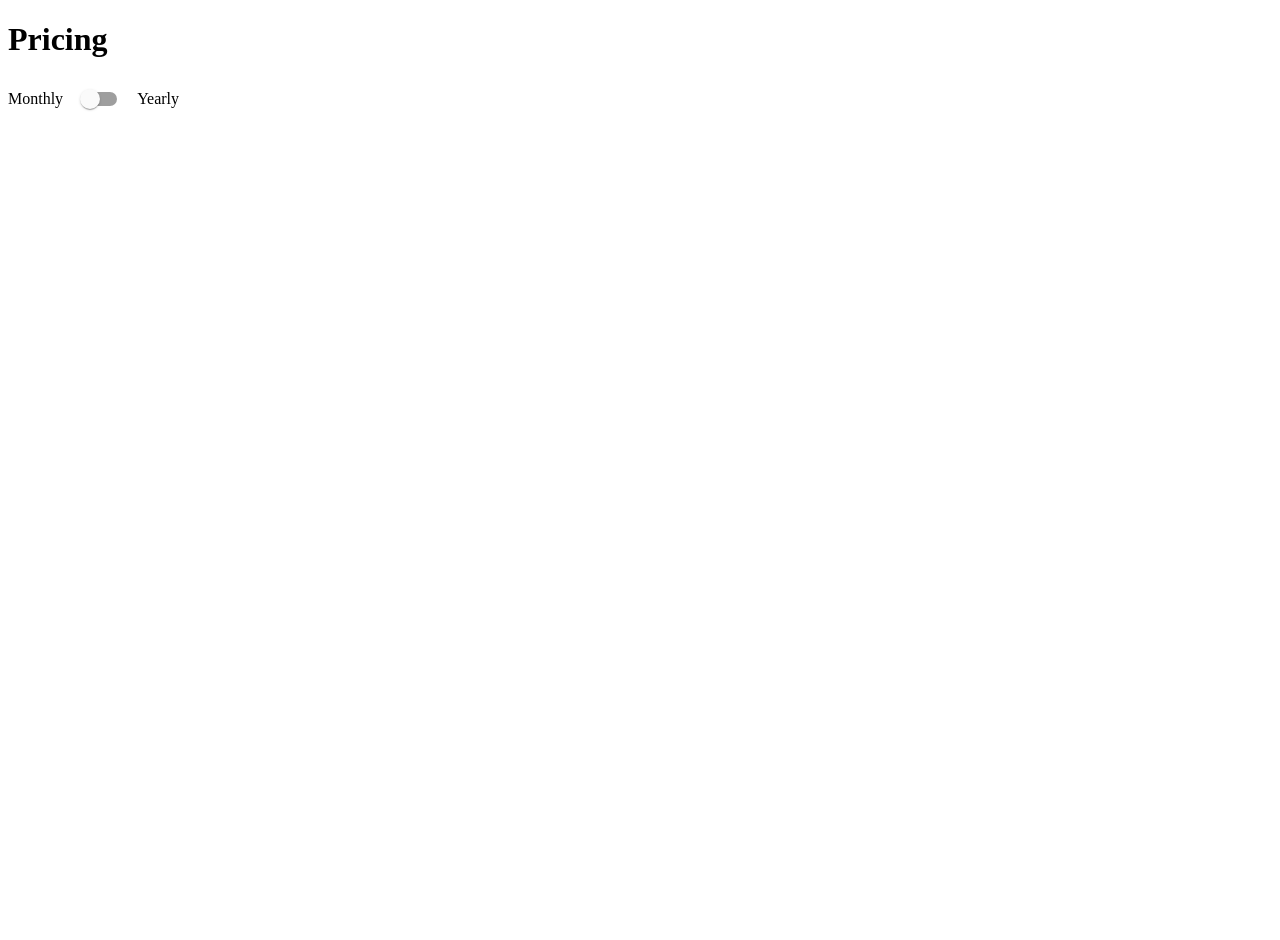
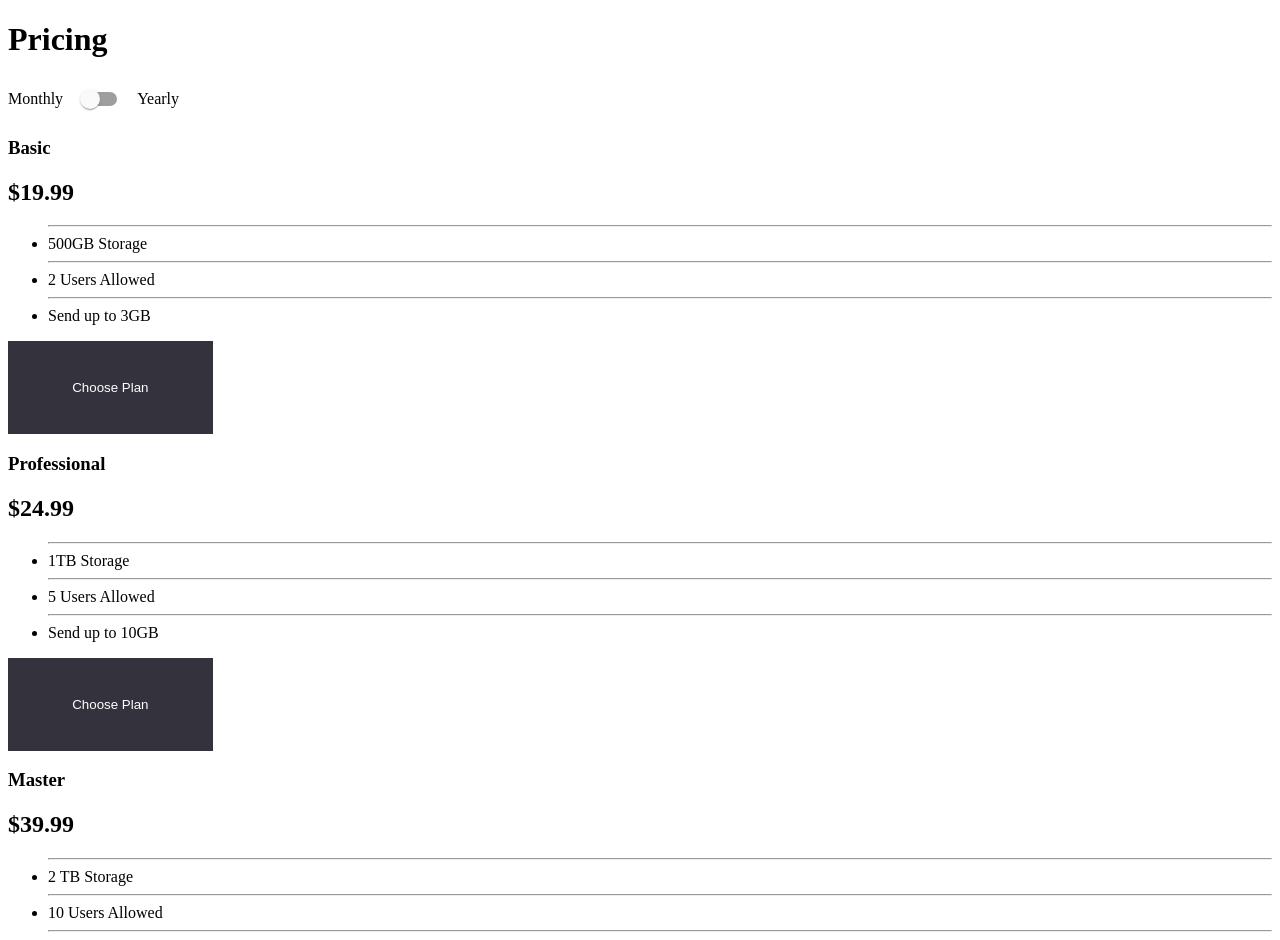
Before and after one commit to clf94-dev/pricing-component-react, a React (Create React App) app: page / in a window 1280 px wide. Shown: the top 940 px of the page. Before the commit the page ends 800 px from the top, so only its background shows below. Built offline with nearby package versions, Linux system fonts and the light colour scheme.

Commit message:
cards added

```diff
--- a/package.json
+++ b/package.json
@@ -10,6 +10,7 @@
     "node-sass": "^4.14.1",
     "react": "^16.13.1",
     "react-dom": "^16.13.1",
+    "react-router-dom": "^5.2.0",
     "react-scripts": "3.4.3"
   },
   "scripts": {
--- /dev/null
+++ b/src/components/Button.jsx
@@ -0,0 +1,32 @@
+import React from 'react'
+import './styles/button.css'
+
+
+const STYLES = ['btn--primary', 'btn--outline'];
+const SIZES = ['btn--medium', 'btn-large'];
+
+export const Button = ({
+    children,
+    type,
+    onClick,
+    buttonStyle,
+    buttonSize
+}) => {
+    const checkButtonStyle = STYLES.includes(buttonStyle)
+        ? buttonStyle
+        : STYLES[0];
+    const checkButtonSize = SIZES.includes(buttonSize
+        ? buttonSize
+        : SIZES[0]);
+
+    return (
+
+            <button
+                className={`btn ${checkButtonStyle} ${checkButtonSize}`}
+                onClick={onClick}
+                type={type}>
+                {children}
+            </button>
+
+    );
+}
--- a/src/components/Pricing.jsx
+++ b/src/components/Pricing.jsx
@@ -1,5 +1,6 @@
 import React, {useState} from 'react'
-import {Switch, FormControlLabel, Grid} from '@material-ui/core/';
+import {Switch, Grid} from '@material-ui/core/';
+import {Button} from './Button';
 
 function Pricing() {
     const [checked,
@@ -20,12 +21,58 @@ function Pricing() {
                     <Grid component="label" container alignItems="center" spacing={1}>
                         <Grid item>Monthly</Grid>
                         <Grid item>
-                            <Switch checked={checked}              onClick = {
-                        handleClick
-                    } name="checked"/>
+                            <Switch checked={checked} onClick={handleClick} name="checked"/>
                         </Grid>
                         <Grid item>Yearly</Grid>
                     </Grid>
+                    <div className="pricing-container">
+                        <div className="pricing-container-cardInfo">
+                            <h3>Basic</h3>
+                            <h2>$19.99</h2>
+                            <ul className="pricing-container-features">
+                                <hr/>
+                                <li>500GB Storage</li>
+                                <hr/>
+                                <li>2 Users Allowed</li>
+                                <hr/>
+                                <li>Send up to 3GB</li>
+                            </ul>
+                            <Button buttonSize='btn--wide' buttonColor='primary'>
+                                Choose Plan
+                            </Button>
+                        </div>
+                        <div className="pricing-container-cardInfo">
+                            <h3>Professional</h3>
+                            <h2>$24.99</h2>
+                            <ul className="pricing-container-features">
+                                <hr/>
+                                <li>1TB Storage</li>
+                                <hr/>
+                                <li>5 Users Allowed</li>
+                                <hr/>
+                                <li>Send up to 10GB</li>
+                            </ul>
+                            <Button buttonSize='btn--wide'>
+                                Choose Plan
+                            </Button>
+                        </div>
+                        <div className="pricing-container-cardInfo">
+                            <h3>Master</h3>
+                            <h2>$39.99</h2>
+                            <ul className="pricing-container-features">
+                                <hr/>
+                                <li>2 TB Storage</li>
+                                <hr/>
+                                <li>10 Users Allowed</li>
+                                <hr/>
+                                <li>Send up to 20GB</li>
+                            </ul>
+                            <Button buttonSize='btn--wide' >
+                                Choose Plan
+                            </Button>
+                        </div>
+
+                    </div>
                 </div>
             </div>
         </div>
--- /dev/null
+++ b/src/components/styles/button.css
@@ -0,0 +1,49 @@
+:root {
+    --primary: #33323D;
+}
+
+.btn {
+    padding: 3% 5%;
+    outline: none;
+    border: none;
+    cursor: pointer;
+}
+
+.btn--primary {
+    background-color: var(--primary);
+    color: #fff;
+    border: 1px solid var(--primary);
+}
+
+.btn--outline {
+    background-color: transparent;
+    color: var(--primary);
+    border: 1px solid var(--primary);
+    transition: all 0.3s ease-out;
+}
+
+.btn--medium {
+    padding: 8px 20px;
+    font-size: 18px;
+}
+
+.btn--large {
+    padding: 12px 26px;
+    font-size: 20px;
+    max-height: 100px;
+}
+
+.btn--primary:hover {
+    transition: all 0.3s ease-out;
+    background: transparent;
+    color: var(--primary);
+    border: 1px solid var(--primary);
+    transition: 250ms;
+}
+
+.btn--outline:hover {
+    transition: all 0.3s ease-out;
+    color: #fff;
+    background-color: var(--primary);
+    transition: 250ms;
+}
```
Also changed, not shown: 1 other file (tests, documents, lock files or other folders).
